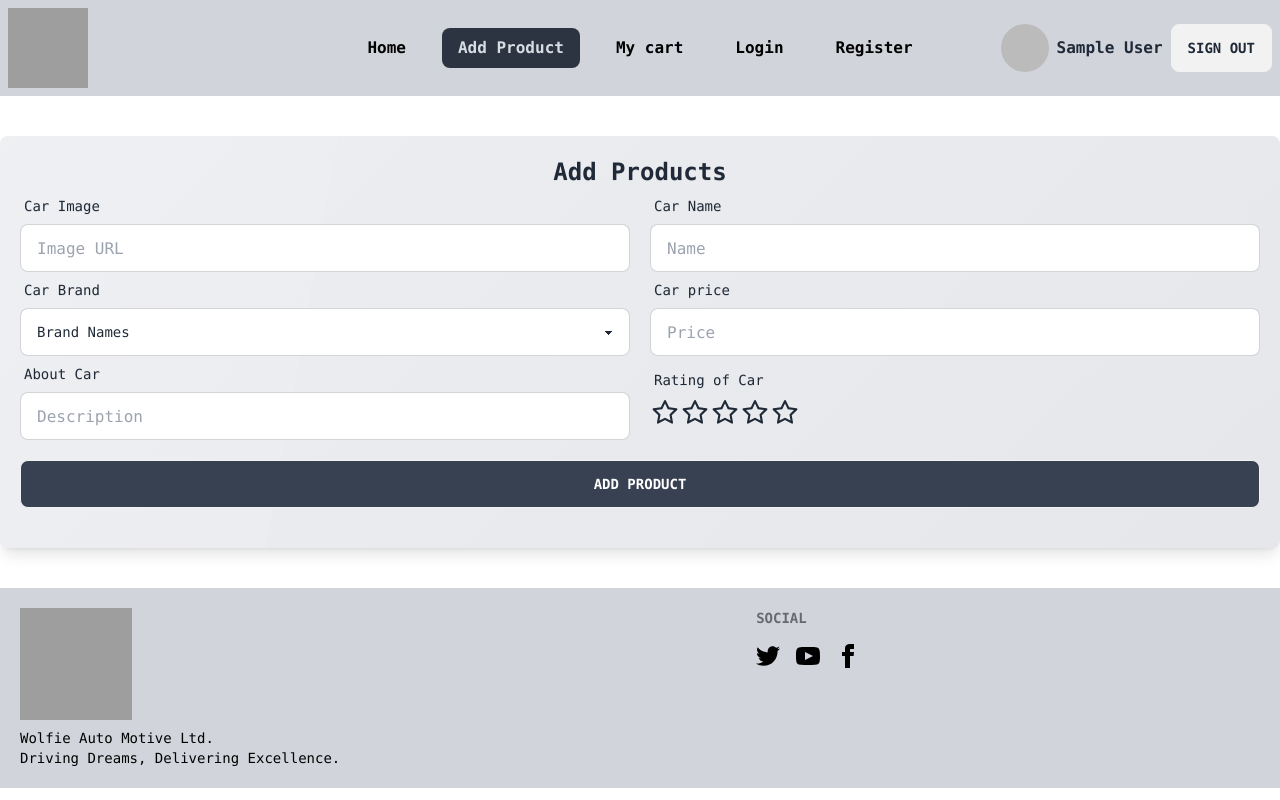
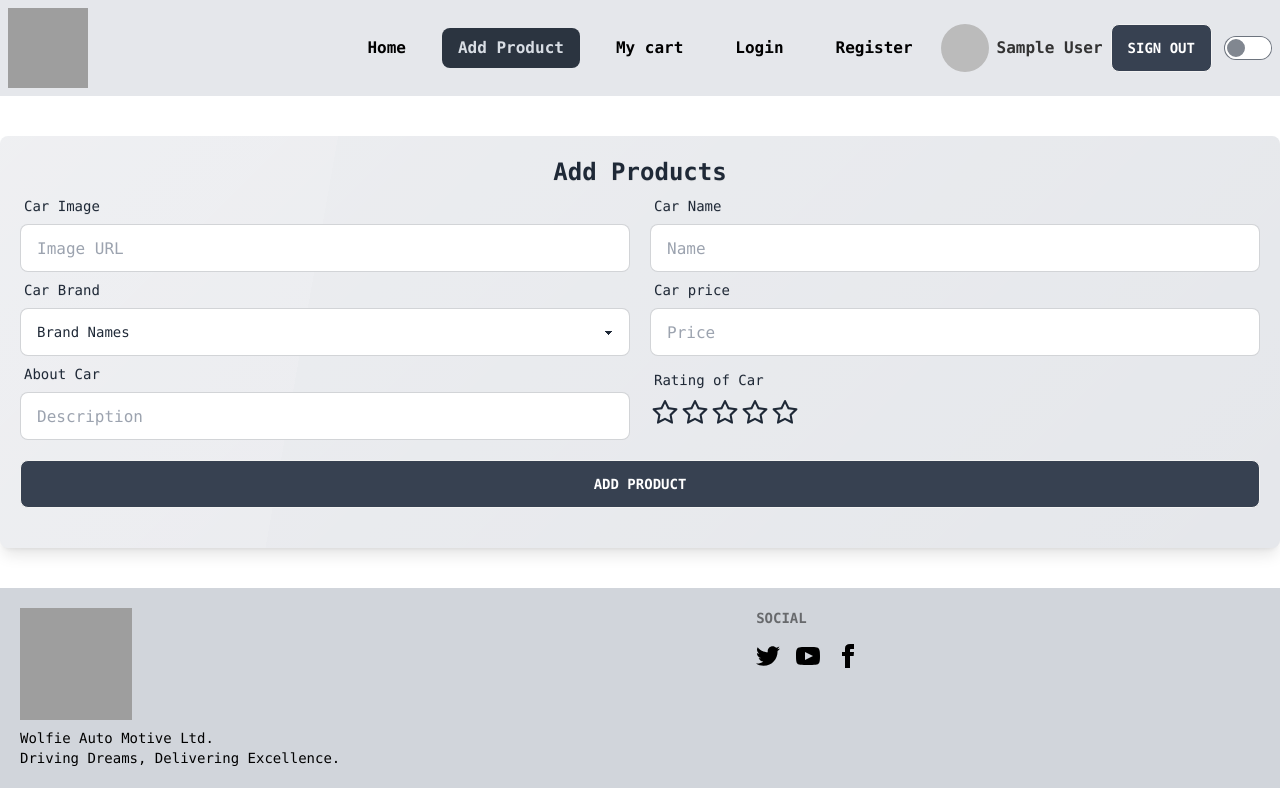
Before and after one commit to wolfiee42/autoMotivelientSide, a React (Vite) app: page /addproduct in a window 1280 px wide. Built offline with nearby package versions, Linux system fonts and the light colour scheme; no server answers; sample sign-in values are in the browser's storage; grey boxes are pictures that could not be loaded.

Commit message:
tried dark theme

```diff
--- a/src/App.jsx
+++ b/src/App.jsx
@@ -2,13 +2,19 @@ import { Outlet } from 'react-router-dom'
 import './App.css'
 import Navbar from './Components/Navbar'
 import Footer from './Components/Footer'
+import './Components/theme/theme.css'
+import { useState } from 'react'
 
 function App() {
+  const [isDarkMode, setIsDarkMode] = useState(false);
+  const toggleTheme = () => {
+    setIsDarkMode(!isDarkMode);
+  };
 
   return (
     <>
-      <Navbar></Navbar>
-      <Outlet></Outlet>
+      <Navbar isDarkMode={isDarkMode} toggleTheme={toggleTheme} ></Navbar>
+      <Outlet isDarkMode={isDarkMode}></Outlet>
       <Footer></Footer>
     </>
   )
--- a/src/Components/Brands.jsx
+++ b/src/Components/Brands.jsx
@@ -1,8 +1,11 @@
 import PropTypes from 'prop-types';
 import { Link } from 'react-router-dom';
-const Brands = ({ carBrandsinfo }) => {
+import "./theme/theme.css"
+
+const Brands = ({ carBrandsinfo, isDarkMode }) => {
 
     return (
+        <div className={isDarkMode ? 'dark-theme' : 'light-theme'}>
             <div className='grid lg:grid-cols-3 bg-white py-10 gap-4'>
                 {
                     carBrandsinfo.map(brands => <> <div>
@@ -18,6 +21,7 @@ const Brands = ({ carBrandsinfo }) => {
                 }
 
             </div>
+        </div>
     );
 };
 
--- a/src/Components/Home.jsx
+++ b/src/Components/Home.jsx
@@ -5,14 +5,15 @@ import Brands from './Brands';
 import Choose from './Choose';
 
 
-const Home = () => {
+const Home = ({isDarkMode}) => {
     const brandsInfo = useLoaderData();
     const carBrandsinfo = brandsInfo.carBrands;
+
 
     return (
         <div>
             <Banner></Banner>
-            <Brands carBrandsinfo={carBrandsinfo}></Brands>
+            <Brands isDarkMode={isDarkMode} carBrandsinfo={carBrandsinfo}></Brands>
             <AboutUs></AboutUs>
             <Choose></Choose>
 
--- a/src/Components/Navbar.jsx
+++ b/src/Components/Navbar.jsx
@@ -1,8 +1,10 @@
 import { useContext } from "react";
 import { Link, NavLink } from "react-router-dom";
 import { AuthContext } from "../Provider/Authprovide";
+import './theme/theme.css'
 
-const Navbar = () => {
+
+const Navbar = ({ isDarkMode, toggleTheme }) => {
     const { user, logOut } = useContext(AuthContext);
     console.log(user);
     const handlesignout = () => {
@@ -24,8 +26,8 @@ const Navbar = () => {
         <li><NavLink className="text-base font-semibold text-black" to={'/register'}>Register</NavLink></li>
     </>
     return (
-        <div className="bg-gray-300 font-mono">
-            <div className="navbar max-w-7xl mx-auto">
+        <div className={isDarkMode ? 'dark-theme' : 'light-theme'}>
+            <div className="navbar max-w-7xl mx-auto font-mono">
                 <div className="navbar-start">
                     <div className="dropdown">
                         <label tabIndex={0} className="btn btn-ghost lg:hidden">
@@ -52,6 +54,7 @@ const Navbar = () => {
                             :
                             <Link to={'/login'} className="btn">Login</Link>
                     }
+                    <input onClick={toggleTheme} type="checkbox" className="toggle ml-3" />
                 </div>
             </div>
         </div>
--- /dev/null
+++ b/src/Components/theme/theme.css
@@ -0,0 +1,37 @@
+/* Light Theme Styles */
+.light-theme {
+    background-color: #e5e7eb;
+    color: #333333;
+  }
+
+  .light-theme button {
+    background-color: #374151;
+    color: #ffffff;
+  }
+  .light-theme a{
+
+    color: #000;
+  }
+  .light-theme a li {
+    background-color: #0074d9;
+    color: #ffffff;
+  }
+
+  /* Dark Theme Styles */
+  .dark-theme {
+    background-color: #333333;
+    color: #ffffff;
+  }
+
+  .dark-theme button {
+    background-color: #222222;
+    color: #ffffff;
+  }
+  .dark-theme a {
+    background-color: #222222;
+    color: #ffffff;
+  }
+  .dark-theme a li {
+    background-color: #222222;
+    color: #ffffff;
+  }
```
Lines whose indentation alone changed are shown as unchanged.
